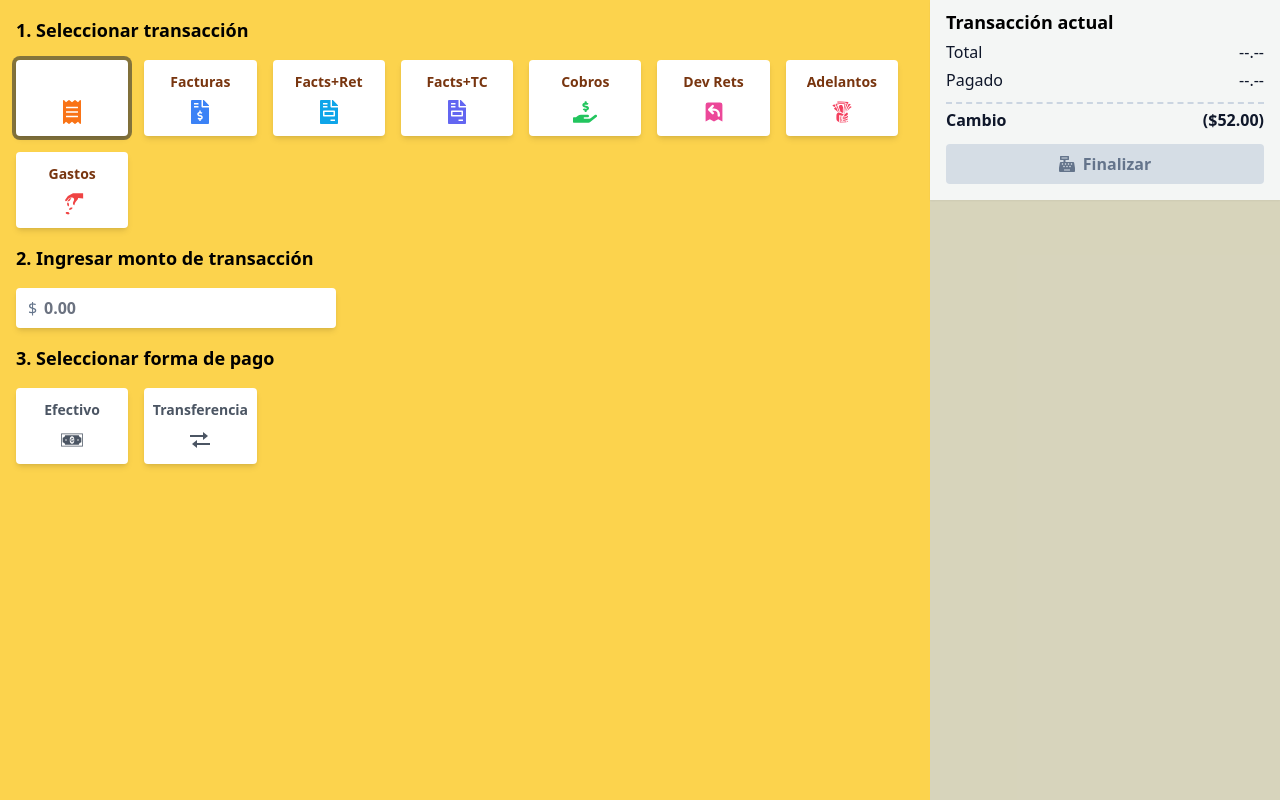
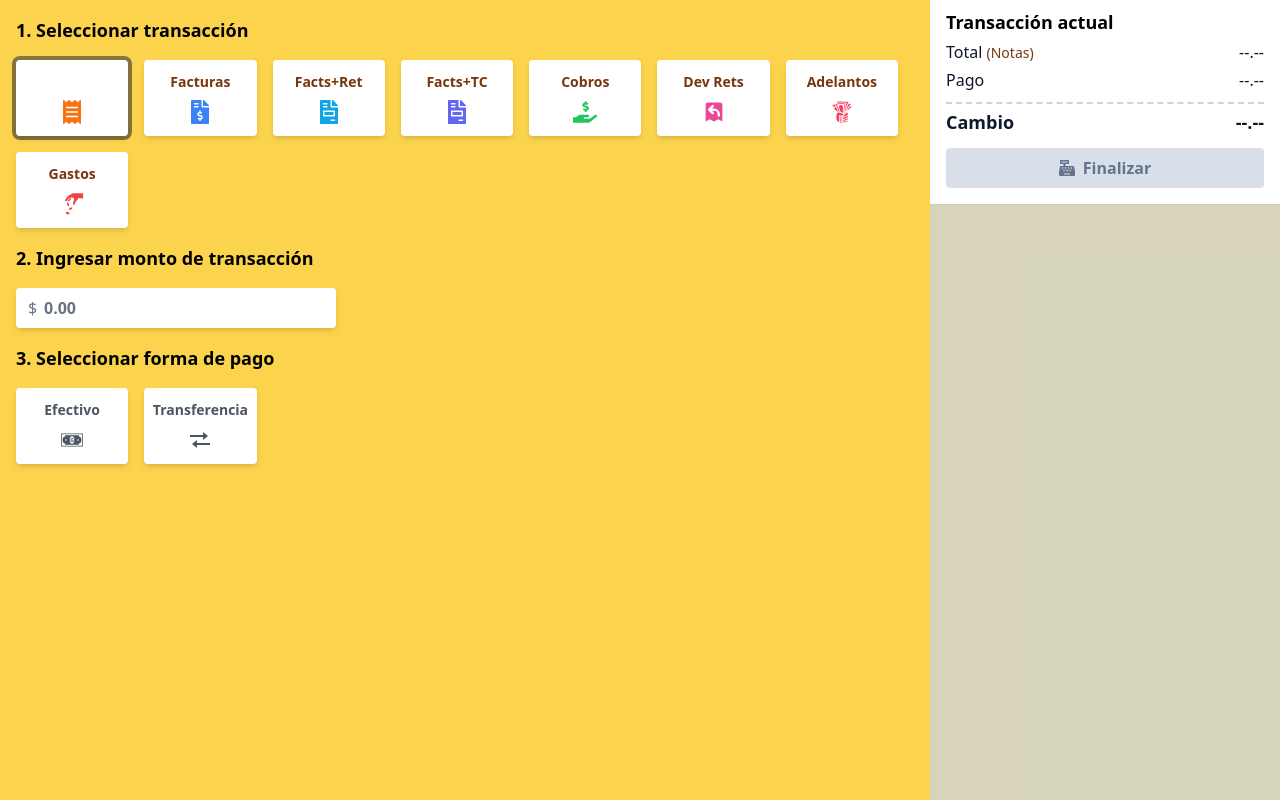
Before and after one commit to luvagu/next-cash-register, a Next.js app: page / in a window 1280 px wide. Both pictures are taken after a click on the radio button "Notas". Built offline with nearby package versions, Linux system fonts and the light colour scheme.

Commit message:
testing implementation

```diff
--- a/pages/index.jsx
+++ b/pages/index.jsx
@@ -1,9 +1,13 @@
 import { Fragment, useEffect, useRef } from 'react'
-import { FaCashRegister } from 'react-icons/fa'
+import { FaCashRegister, FaEdit, FaSyncAlt } from 'react-icons/fa'
 import Layout from '../components/Layout'
 import RadioItemsGroup from '../components/RadioItemsGroup'
 import RadioOptionsGroup from '../components/RadioOptionsGroup'
-import { ACTIONS, useRegister } from '../contexts/RegisterProvider'
+import {
+	ACTIONS,
+	isTransactionReady,
+	useRegister,
+} from '../contexts/RegisterProvider'
 import { classNames, curencyFormatter } from '../utils/helpers'
 
 export default function Home() {
@@ -13,12 +17,14 @@ export default function Home() {
 		isPaymentMethodSelected,
 		isTransactionSelected,
 		isSetTransactionAmount,
+		isSetPaymentAmount,
 		selectedTransaction,
 		selectedPaymentMethod,
 		transactions,
 		transactionPaymentMethods,
 		paymentMethodTenders,
 		selectedTenderOption,
+		transaction,
 	} = state
 
 	const trAmountRef = useRef(null)
@@ -28,31 +34,44 @@ export default function Home() {
 		if (trAmountRef.current) {
 			trAmountRef.current.value = undefined
 		}
-	}, [selectedTransaction?.name])
+	}, [transaction.name])
 
 	useEffect(() => {
 		if (pmAmountRef.current) {
 			pmAmountRef.current.value = undefined
 		}
-	}, [selectedPaymentMethod?.name])
+	}, [transaction.paymentMethod])
 
 	useEffect(() => {
 		if (pmAmountRef.current) {
 			const id = selectedTenderOption.id
-			const amount = selectedTransaction?.amount
+			const amount = transaction.amount
 			const tenderAmount = selectedTenderOption?.value
 			pmAmountRef.current.value =
 				id === 'other' ? undefined : id === 'exact' ? amount : tenderAmount
 		}
-	}, [selectedTenderOption, selectedTransaction?.amount])
+	}, [selectedTenderOption, transaction.amount])
+
+	console.log(state)
 
 	return (
 		<Layout>
 			<div className='grid grid-cols-[auto_350px] gap-2 sm:gap-4 items-start h-full'>
 				<div className='flex flex-col gap-2 sm:gap-4 p-4'>
 					{/* step 1 */}
-					<h2 className='text-base sm:text-lg font-semibold'>
-						1. Seleccionar transacción
+					<h2 className='text-base sm:text-lg font-semibold flex items-center gap-2'>
+						<span>1. Seleccionar transacción</span>
+						{isSetTransactionAmount && (
+							<button
+								type='button'
+								className='text-sm sm:text-base text-cyan-700 hover:text-cyan-900 focus:outline-none'
+								onClick={() => {
+									dispatch({ type: ACTIONS.RESET_TRANSACTION })
+								}}
+							>
+								<FaSyncAlt />
+							</button>
+						)}
 					</h2>
 					<RadioItemsGroup
 						items={transactions}
@@ -65,8 +84,19 @@ export default function Home() {
 					/>
 
 					{/* step 2 */}
-					<h2 className='text-base sm:text-lg font-semibold'>
-						2. Ingresar monto de transacción
+					<h2 className='text-base sm:text-lg font-semibold flex items-center gap-2'>
+						<span>2. Ingresar monto de transacción</span>
+						{isPaymentMethodSelected && (
+							<button
+								type='button'
+								className='text-sm sm:text-base text-cyan-700 hover:text-cyan-900 focus:outline-none'
+								onClick={() => {
+									dispatch({ type: ACTIONS.EDIT_TRANSACTION_AMOUNT })
+								}}
+							>
+								<FaEdit />
+							</button>
+						)}
 					</h2>
 					<div className='relative max-w-xs rounded shadow-md'>
 						<div className='absolute inset-y-0 left-0 pl-3 flex items-center pointer-events-none'>
@@ -84,7 +114,6 @@ export default function Home() {
 							min={0}
 							step={0.01}
 							placeholder='0.00'
-							value={selectedTransaction?.amount}
 							disabled={!isTransactionSelected || isPaymentMethodSelected}
 							required
 							onChange={e =>
@@ -99,8 +128,19 @@ export default function Home() {
 					{selectedTransaction && selectedTransaction?.hasPaymentMethods && (
 						<Fragment>
 							{/* step 3 */}
-							<h2 className='text-base sm:text-lg font-semibold'>
-								3. Seleccionar forma de pago
+							<h2 className='text-base sm:text-lg font-semibold flex items-center gap-2'>
+								<span>3. Seleccionar forma de pago</span>
+								{isSetPaymentAmount && (
+									<button
+										type='button'
+										className='text-sm sm:text-base text-cyan-700 hover:text-cyan-900 focus:outline-none'
+										onClick={() => {
+											dispatch({ type: ACTIONS.EDIT_PAYMENT_METHOD })
+										}}
+									>
+										<FaEdit />
+									</button>
+								)}
 							</h2>
 							<RadioItemsGroup
 								items={transactionPaymentMethods}
@@ -133,7 +173,7 @@ export default function Home() {
 														tender.id === 'other'
 															? undefined
 															: tender.id === 'exact'
-															? selectedTransaction?.amount
+															? transaction.amount
 															: tender?.value,
 												},
 											})
@@ -156,7 +196,7 @@ export default function Home() {
 													: isPaymentMethodSelected && 'disabled:text-slate-700'
 											)}
 											type='number'
-											min={selectedTransaction?.amount || 0}
+											min={transaction.amount || 0}
 											step={0.01}
 											placeholder='0.00'
 											disabled={selectedTenderOption?.id !== 'other'}
@@ -175,33 +215,60 @@ export default function Home() {
 					)}
 				</div>
 				<aside className='relative h-full bg-slate-300/75'>
-					<div className='absolute top-0 left-0 right-0 bg-slate-50/90 shadow-sm py-2 px-4 pb-4 flex flex-col gap-1'>
+					<div className='absolute top-0 left-0 right-0 bg-white shadow-sm py-2 px-4 pb-4 flex flex-col gap-1'>
 						<h2 className='text-base sm:text-lg font-semibold'>
 							Transacción actual
 						</h2>
 						<div className='flex justify-between text-sm sm:text-base font-medium text-slate-900'>
-							<p>Total</p>
-							<p>{curencyFormatter(selectedTransaction?.amount)}</p>
+							<p>
+								Total{' '}
+								{transaction.name && (
+									<Fragment>
+										<span className={'text-sm text-amber-900'}>
+											({transaction.name})
+										</span>
+									</Fragment>
+								)}
+							</p>
+							<p
+								className={classNames(transaction.isNegative && 'text-red-500')}
+							>
+								{curencyFormatter(transaction.amount)}
+							</p>
 						</div>
 						<div className='flex justify-between text-sm sm:text-base font-medium text-slate-900'>
-							<p>Pagado</p>
-							<p>{curencyFormatter(selectedPaymentMethod?.amount)}</p>
+							<p>
+								Pago{' '}
+								{transaction.paymentMethod && (
+									<Fragment>
+										<span className={'text-sm text-amber-900'}>
+											({transaction.paymentMethod})
+										</span>
+									</Fragment>
+								)}
+							</p>
+							<p>{curencyFormatter(transaction.paymentAmount)}</p>
 						</div>
 						<div className='h-1 mt-1 border-b-2 border-dashed border-slate-300' />
-						<div className='flex justify-between text-sm sm:text-base font-bold text-slate-900'>
+						<div className='flex justify-between text-base sm:text-lg font-semibold text-slate-900'>
 							<p>Cambio</p>
-							<p>{curencyFormatter(-52)}</p>
+							<p
+								className={classNames(transaction.isNegative && 'text-red-500')}
+							>
+								{curencyFormatter(transaction.change)}
+							</p>
 						</div>
+						{/* {transaction.isNegative && (
+							<p className='mt-0.5 text-sm text-red-500'>
+								El dinero saldrá de caja
+							</p>
+						)} */}
 						{/* final */}
 						<div className='mt-2'>
 							<button
 								type='button'
-								className='relative flex justify-center items-center gap-2 sm:gap-2 px-4 py-2 w-full max-w-xs rounded shadow-md text-sm sm:text-base text-slate-50 font-semibold bg-lime-700 focus:outline-none focus:bg-lime-800 focus:text-white focus:ring-4 focus:ring-slate-900/50 disabled:bg-slate-300/75 disabled:text-slate-500 disabled:shadow-none transition-colors'
-								disabled={
-									!(
-										selectedPaymentMethod?.amount >= selectedTransaction?.amount
-									)
-								}
+								className='relative flex justify-center items-center gap-2 sm:gap-2 px-4 py-2 w-full max-w-xs rounded shadow-md text-sm sm:text-base text-slate-50 font-semibold bg-lime-600 focus:outline-none focus:bg-lime-700 focus:text-white focus:ring-4 focus:ring-lime-900/50 disabled:bg-slate-300/75 disabled:text-slate-500 disabled:shadow-none transition-colors'
+								disabled={!isTransactionReady(transaction)}
 							>
 								<FaCashRegister />
 								<span>Finalizar</span>
```
